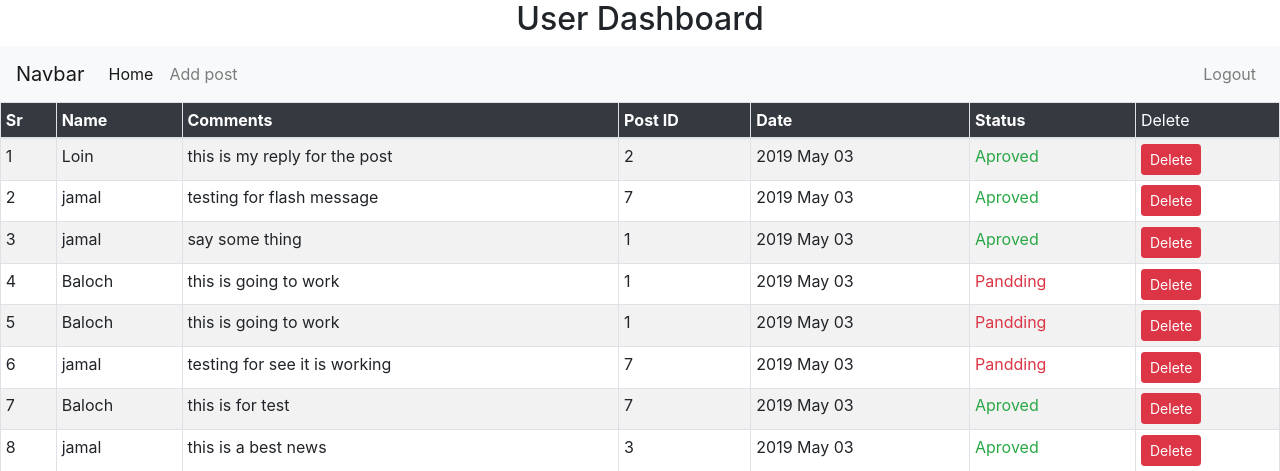
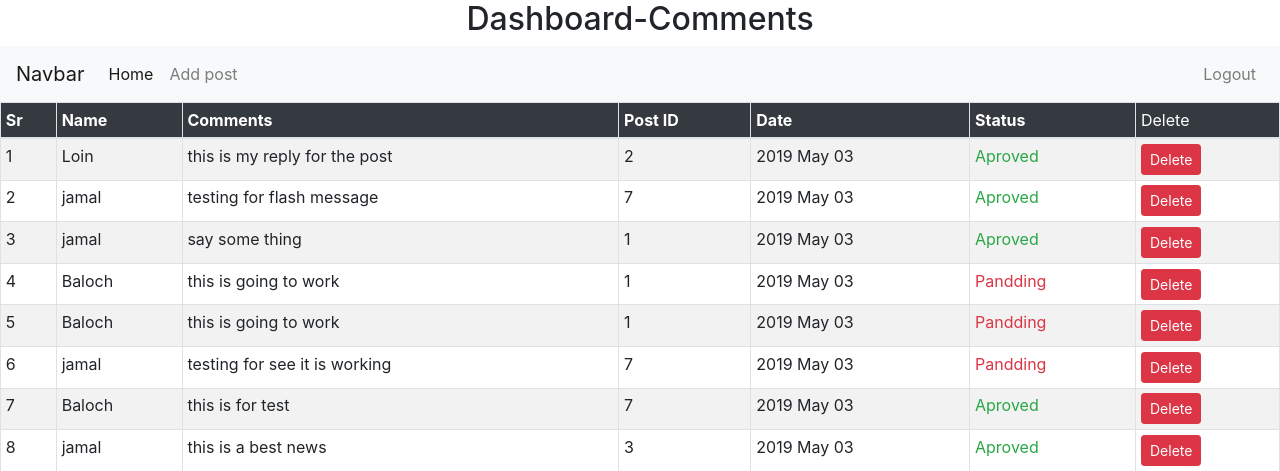
Before and after one commit to bugtijamal/flaskblog, a Flask app: page /comments/ in a window 1280 px wide. Shown: the top 471 px of the page. Run offline with Flask 2, Linux system fonts and the light colour scheme; data comes from the database, SQL or seed files in the repository; both versions use the stored data as it was after the commit; some libraries are stand-ins or nearby versions.

```diff
--- a/flaskblog/templates/admin/comment.html
+++ b/flaskblog/templates/admin/comment.html
@@ -10,12 +10,12 @@
     <link rel="stylesheet" href="https://stackpath.bootstrapcdn.com/bootstrap/4.3.1/css/bootstrap.min.css">
     <script src="https://code.jquery.com/jquery-3.4.0.js">
     </script>
-    <title> Dashboard </title>
+    <title> Dashboard-Comments </title>
 </head>
 
 <body>
 
-    <h2 class="text-center">User Dashboard </h2>
+    <h2 class="text-center">Dashboard-Comments </h2>
     {% include 'admin/messages.html' %}
     <nav class="navbar navbar-expand-lg navbar-light bg-light">
         <a class="navbar-brand" href="{{url_for('admin')}}">Navbar</a>
```
Also changed, not shown: flaskblog/test.db.
